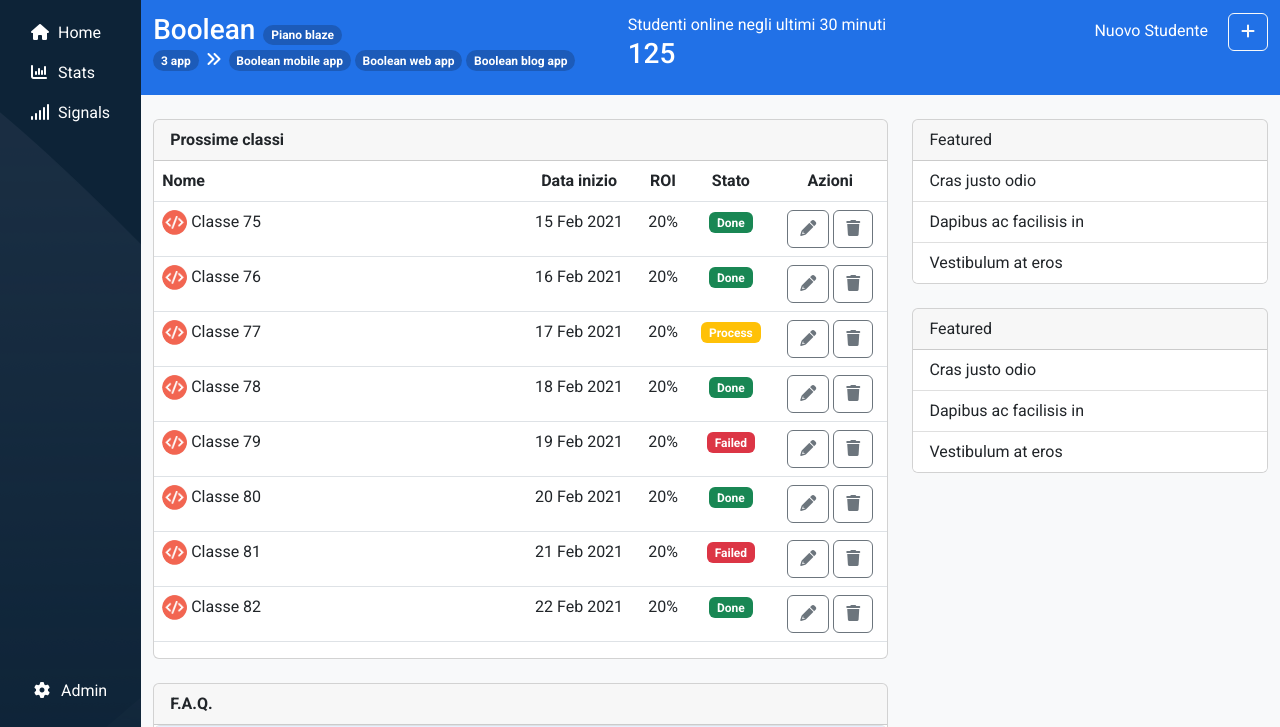
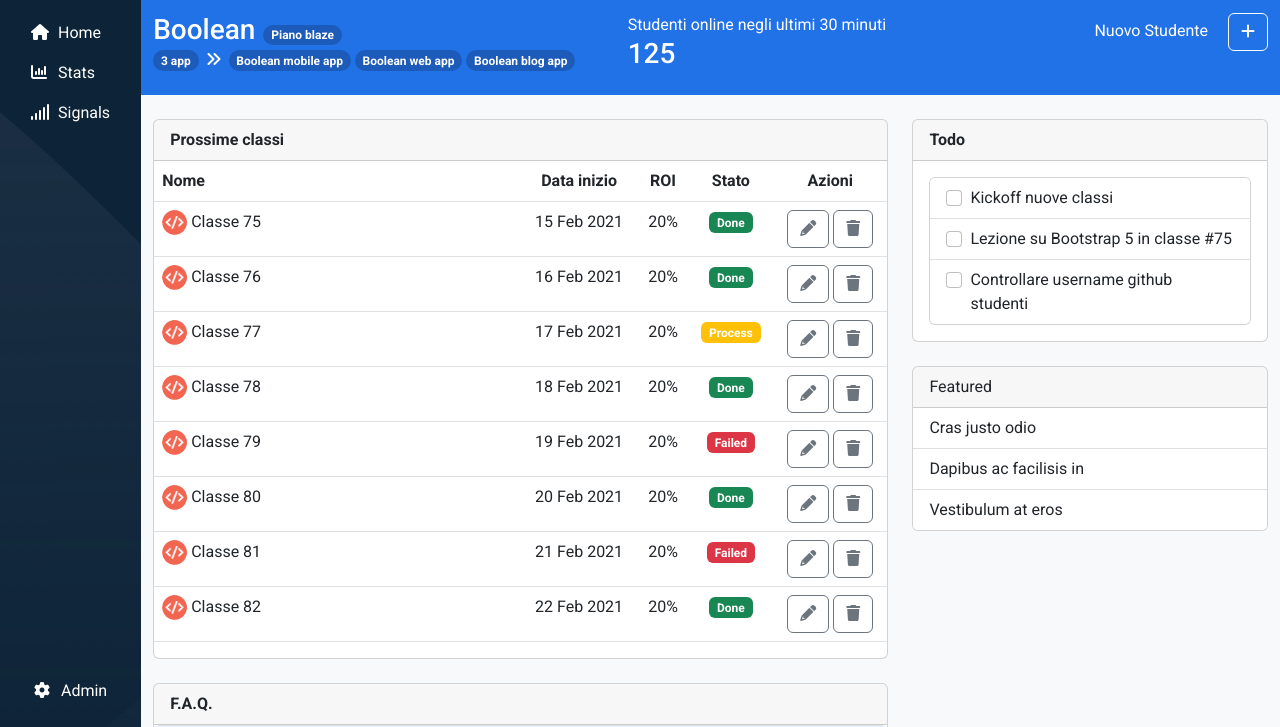
Before and after one commit to MonteDeveloper/html-css-bootstrap-dashboard, a plain HTML site: page index.html in a window 1280 px wide. Shown: the part 73-800 px from the top of the page. Drawn offline with nearby package versions, Linux system fonts and the light colour scheme.

Commit message:
main: todo list

```diff
--- a/index.html
+++ b/index.html
@@ -359,13 +359,30 @@
                             <div>
                                 <div class="card mb-4">
                                     <div class="card-header">
-                                        Featured
+                                        <strong>Todo</strong>
                                     </div>
-                                    <ul class="list-group list-group-flush">
-                                        <li class="list-group-item">Cras justo odio</li>
-                                        <li class="list-group-item">Dapibus ac facilisis in</li>
-                                        <li class="list-group-item">Vestibulum at eros</li>
-                                    </ul>
+                                    <div class="card m-3">
+                                        <ul class="list-group list-group-flush">
+                                            <li class="list-group-item d-flex">
+                                                <input class="form-check-input col-1" type="checkbox" value="" id="flexCheckDefault">
+                                                <label class="form-check-label ms-2" for="flexCheckDefault">
+                                                    Kickoff nuove classi
+                                                </label>
+                                            </li>
+                                            <li class="list-group-item d-flex">
+                                                <input class="form-check-input col-1" type="checkbox" value="" id="flexCheckDefault">
+                                                <label class="form-check-label ms-2" for="flexCheckDefault">
+                                                    Lezione su Bootstrap 5 in classe #75
+                                                </label>
+                                            </li>
+                                            <li class="list-group-item d-flex">
+                                                <input class="form-check-input col-1" type="checkbox" value="" id="flexCheckDefault">
+                                                <label class="form-check-label ms-2" for="flexCheckDefault">
+                                                    Controllare username github studenti
+                                                </label>
+                                            </li>
+                                        </ul>
+                                    </div>
                                 </div>
                             </div>
 
```
